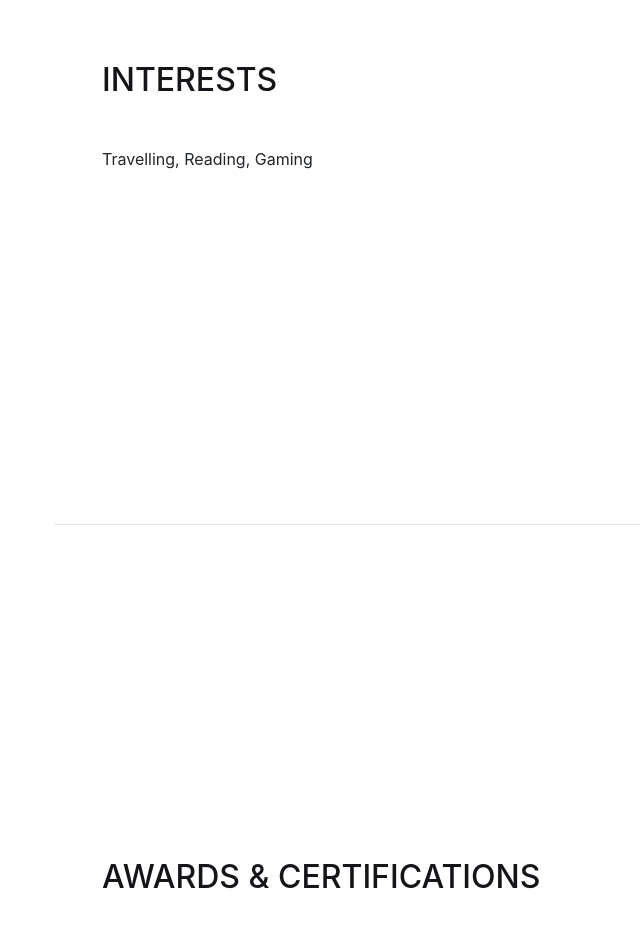
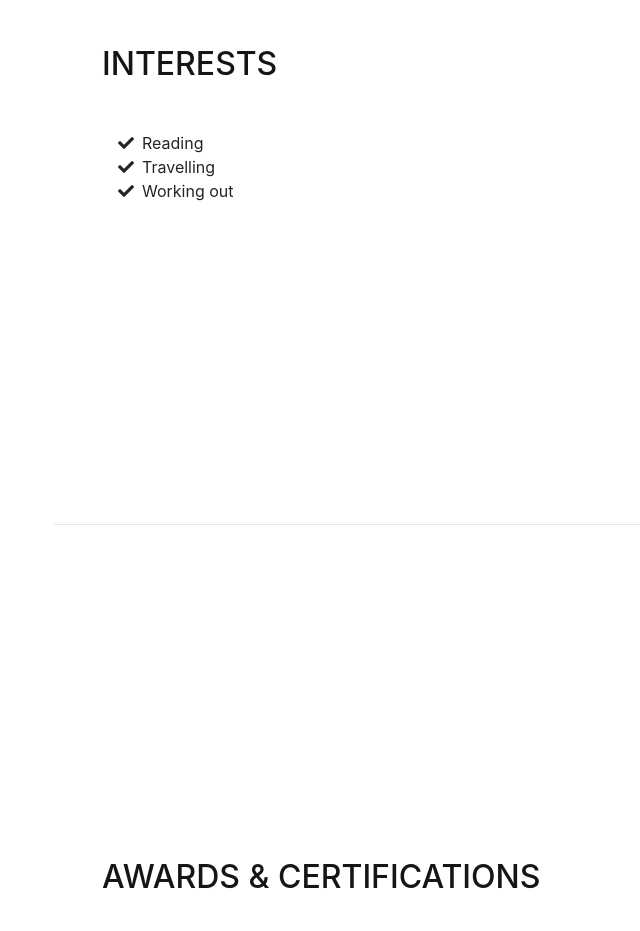
Before and after one commit to Kumail/kumail.github.io, a website with bundled scripts: page index.html in a window 1280 px wide. Shown: the part 3480-4411 px from the top of the page, without its empty margins (218-858 px from the left). Built offline with nearby package versions, Linux system fonts and the light colour scheme; a web font is replaced by a local one.

Commit message:
Added hobbies

```diff
--- a/index.html
+++ b/index.html
@@ -196,7 +196,20 @@
     <section class="resume-section p-3 p-lg-5 d-flex align-items-center" id="interests">
       <div class="w-100">
         <h2 class="mb-5">Interests</h2>
-        <p>Travelling, Reading, Gaming</p>
+        <ul class="fa-ul mb-0">
+          <li>
+            <i class="fa-li fa fa-check"></i>
+            Reading
+          </li>
+          <li>
+            <i class="fa-li fa fa-check"></i>
+            Travelling
+          </li>
+          <li>
+            <i class="fa-li fa fa-check"></i>
+            Working out
+          </li>
+        </ul>
       </div>
     </section>
 
```
